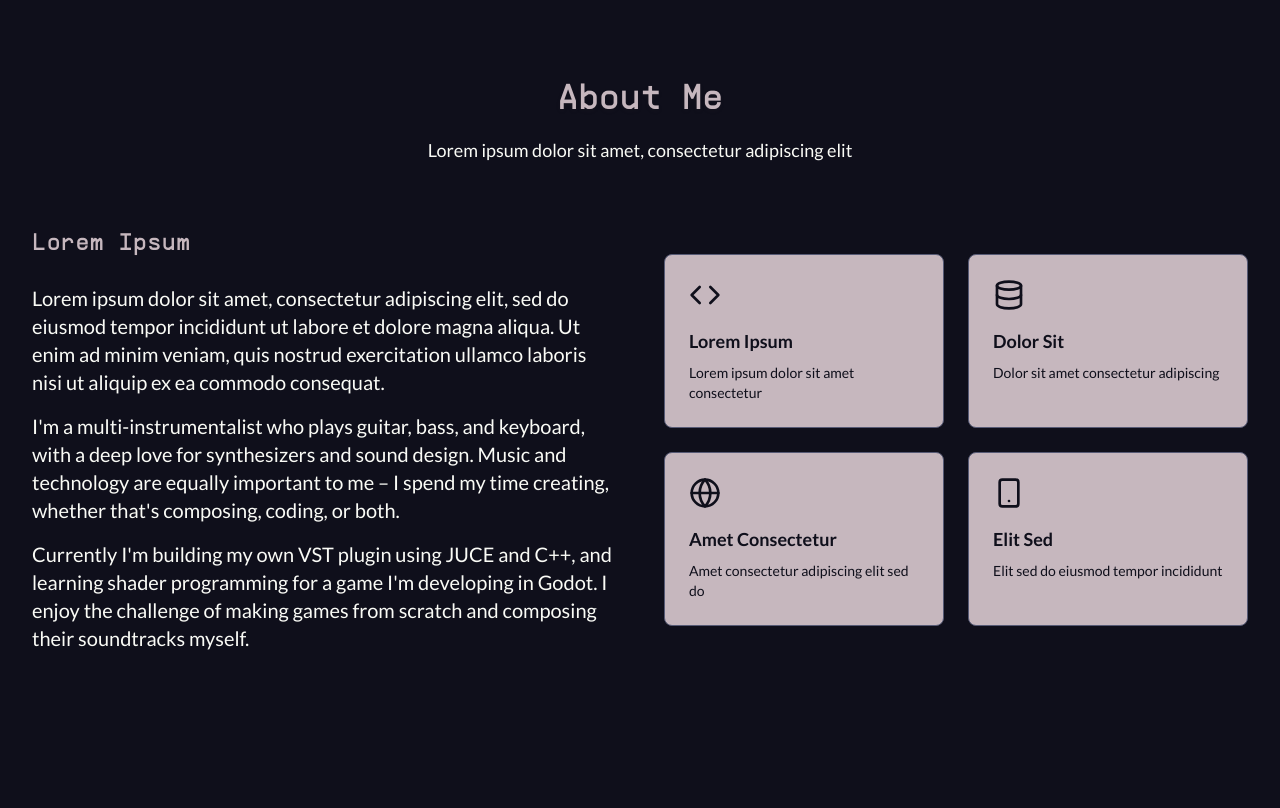
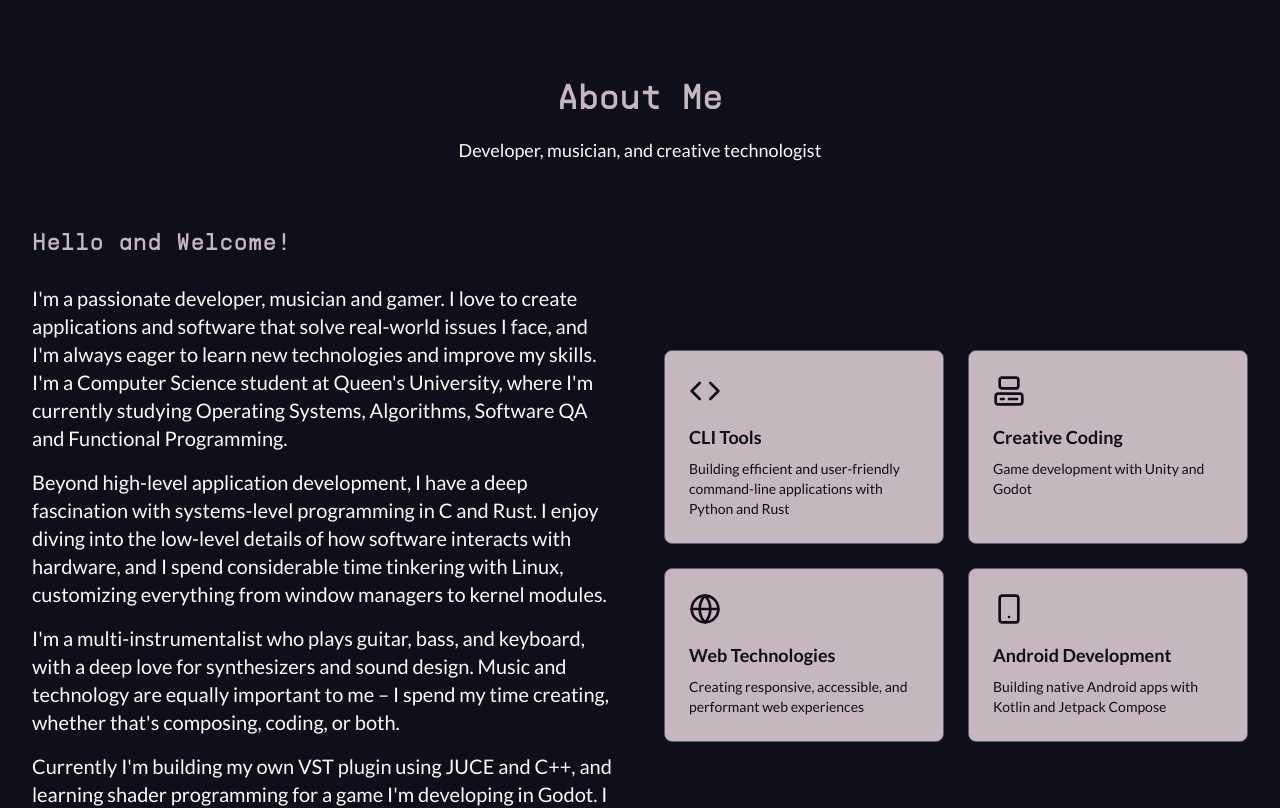
Before and after one commit to tTrmc/msalem, a Next.js app: page / in a window 1280 px wide. Shown: the part 880-1688 px from the top of the page. Built offline with nearby package versions, Linux system fonts and the light colour scheme.

Commit message:
feat: update about section with new skills and personal description

```diff
--- a/src/components/about-section.tsx
+++ b/src/components/about-section.tsx
@@ -1,29 +1,29 @@
 "use client"
 
 import { motion } from "framer-motion"
-import { Code, Database, Globe, Smartphone } from "lucide-react"
+import { Code, Computer, Globe, Smartphone } from "lucide-react"
 
 export function AboutSection() {
   const skills = [
     {
       icon: Code,
-      title: "Lorem Ipsum",
-      description: "Lorem ipsum dolor sit amet consectetur",
+      title: "CLI Tools",
+      description: "Building efficient and user-friendly command-line applications with Python and Rust",
     },
     {
-      icon: Database,
-      title: "Dolor Sit",
-      description: "Dolor sit amet consectetur adipiscing",
+      icon: Computer,
+      title: "Creative Coding",
+      description: "Game development with Unity and Godot",
     },
     {
       icon: Globe,
-      title: "Amet Consectetur",
-      description: "Amet consectetur adipiscing elit sed do",
+      title: "Web Technologies",
+      description: "Creating responsive, accessible, and performant web experiences",
     },
     {
       icon: Smartphone,
-      title: "Elit Sed",
-      description: "Elit sed do eiusmod tempor incididunt",
+      title: "Android Development",
+      description: "Building native Android apps with Kotlin and Jetpack Compose",
     },
   ]
 
@@ -41,7 +41,7 @@ export function AboutSection() {
               About Me
             </h2>
             <p className="mt-4 text-lg text-[var(--foreground)] font-body">
-              Lorem ipsum dolor sit amet, consectetur adipiscing elit
+              Developer, musician, and creative technologist
             </p>
           </motion.div>
 
@@ -53,14 +53,20 @@ export function AboutSection() {
                 viewport={{ once: true }}
             >
               <h3 className="text-2xl font-display text-[var(--primary)] mb-6">
-                Lorem Ipsum
+                Hello and Welcome!
               </h3>
               <div className="space-y-4 text-xl text-[var(--foreground)] font-body">
                 <p>
-                  Lorem ipsum dolor sit amet, consectetur adipiscing elit, sed do eiusmod
-                  tempor incididunt ut labore et dolore magna aliqua. Ut enim ad minim
-                  veniam, quis nostrud exercitation ullamco laboris nisi ut aliquip ex ea
-                  commodo consequat.
+                  I&apos;m a passionate developer, musician and gamer. I love to create applications and
+                    software that solve real-world issues I face, and I&apos;m always eager to learn new technologies
+                    and improve my skills. I&apos;m a Computer Science student at Queen&apos;s University,
+                    where I&apos;m currently studying Operating Systems, Algorithms, Software QA and Functional Programming.
+                </p>
+                <p>
+                  Beyond high-level application development, I have a deep fascination with systems-level programming
+                  in C and Rust. I enjoy diving into the low-level details of how software interacts with hardware,
+                  and I spend considerable time tinkering with Linux, customizing everything from window managers
+                  to kernel modules.
                 </p>
                 <p>
                     I&apos;m a multi-instrumentalist who plays guitar, bass, and keyboard,
--- a/src/components/contact-section.tsx
+++ b/src/components/contact-section.tsx
@@ -96,7 +96,7 @@ export function ContactSection() {
               Get In Touch
             </h2>
             <p className="mt-4 text-lg font-body" style={{ color: "var(--foreground)" }}>
-              Have a project in mind? Let&apos;s work together to bring your ideas to life.
+              Have a project in mind? Let&apos;s work together.
             </p>
           </motion.div>
 
```
